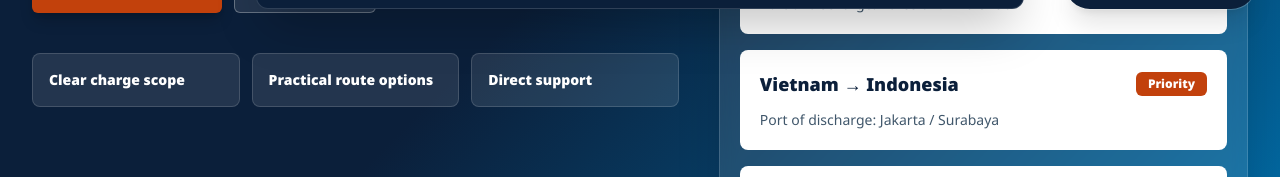
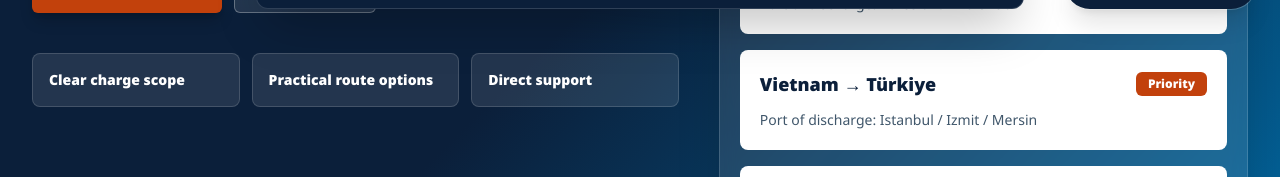
Before and after one commit to lyducquangbn99-gif/booking-by-john, a Next.js app: page /en in a window 1280 px wide. Shown: the part 775-952 px from the top of the page. Built offline with nearby package versions, Linux system fonts and the light colour scheme.

Commit message:
Add Türkiye to homepage priority routes

```diff
--- a/components/Hero.tsx
+++ b/components/Hero.tsx
@@ -4,6 +4,7 @@ import { getLocale } from "next-intl/server";
 const routes = [
   { destination: "Italy", port: "Genoa" },
   { destination: "Spain", port: "Barcelona / Valencia" },
+  { destination: "Türkiye", port: "Istanbul / Izmit / Mersin" },
   { destination: "Indonesia", port: "Jakarta / Surabaya" },
   { destination: "Taiwan", port: "Kaohsiung / Keelung" },
 ];
@@ -20,7 +21,7 @@ const COPY: Record<string, {
     trust: ["Clear charge scope", "Practical route options", "Direct support"],
     priority: "Priority routes", hot: "Priority", discharge: "Port of discharge",
     imageAlt: "Ocean freight containers and cargo ship at a modern port",
-    destinations: { Italy: "Italy", Spain: "Spain", Indonesia: "Indonesia", Taiwan: "Taiwan" },
+    destinations: { Italy: "Italy", Spain: "Spain", Türkiye: "Türkiye", Indonesia: "Indonesia", Taiwan: "Taiwan" },
   },
   vi: {
     eyebrow: "Logistics xuất khẩu từ Việt Nam theo tuyến trọng điểm",
@@ -30,7 +31,7 @@ const COPY: Record<string, {
     trust: ["Phạm vi phí rõ ràng", "Phương án tuyến thực tế", "Hỗ trợ trực tiếp"],
     priority: "Tuyến ưu tiên", hot: "Ưu tiên", discharge: "Cảng dỡ hàng",
     imageAlt: "Container và tàu hàng tại cảng biển hiện đại",
-    destinations: { Italy: "Ý", Spain: "Tây Ban Nha", Indonesia: "Indonesia", Taiwan: "Đài Loan" },
+    destinations: { Italy: "Ý", Spain: "Tây Ban Nha", Türkiye: "Thổ Nhĩ Kỳ", Indonesia: "Indonesia", Taiwan: "Đài Loan" },
   },
   it: {
     eyebrow: "Logistica export dal Vietnam sulle rotte prioritarie",
@@ -40,7 +41,7 @@ const COPY: Record<string, {
     trust: ["Costi inclusi chiari", "Rotte pratiche", "Supporto diretto"],
     priority: "Rotte prioritarie", hot: "Priorità", discharge: "Porto di sbarco",
     imageAlt: "Container e nave cargo in un porto moderno",
-    destinations: { Italy: "Italia", Spain: "Spagna", Indonesia: "Indonesia", Taiwan: "Taiwan" },
+    destinations: { Italy: "Italia", Spain: "Spagna", Türkiye: "Turchia", Indonesia: "Indonesia", Taiwan: "Taiwan" },
   },
   es: {
     eyebrow: "Logística de exportación desde Vietnam en rutas prioritarias",
@@ -50,7 +51,7 @@ const COPY: Record<string, {
     trust: ["Cargos claramente definidos", "Rutas prácticas", "Apoyo directo"],
     priority: "Rutas prioritarias", hot: "Prioridad", discharge: "Puerto de descarga",
     imageAlt: "Contenedores y buque de carga en un puerto moderno",
-    destinations: { Italy: "Italia", Spain: "España", Indonesia: "Indonesia", Taiwan: "Taiwán" },
+    destinations: { Italy: "Italia", Spain: "España", Türkiye: "Turquía", Indonesia: "Indonesia", Taiwan: "Taiwán" },
   },
   id: {
     eyebrow: "Logistik ekspor Vietnam untuk rute prioritas",
@@ -60,7 +61,7 @@ const COPY: Record<string, {
     trust: ["Cakupan biaya jelas", "Opsi rute praktis", "Dukungan langsung"],
     priority: "Rute prioritas", hot: "Prioritas", discharge: "Pelabuhan bongkar",
     imageAlt: "Kontainer dan kapal kargo di pelabuhan modern",
-    destinations: { Italy: "Italia", Spain: "Spanyol", Indonesia: "Indonesia", Taiwan: "Taiwan" },
+    destinations: { Italy: "Italia", Spain: "Spanyol", Türkiye: "Turki", Indonesia: "Indonesia", Taiwan: "Taiwan" },
   },
 };
 
```
